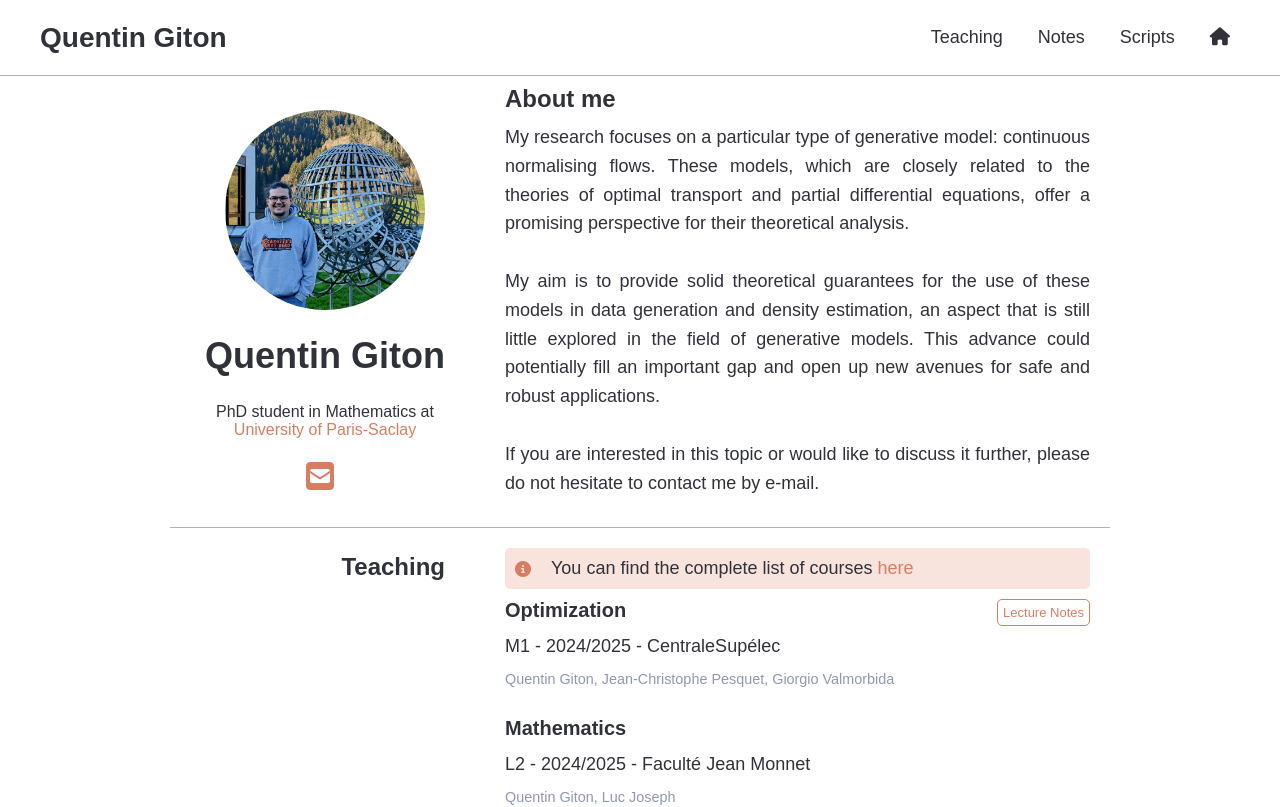
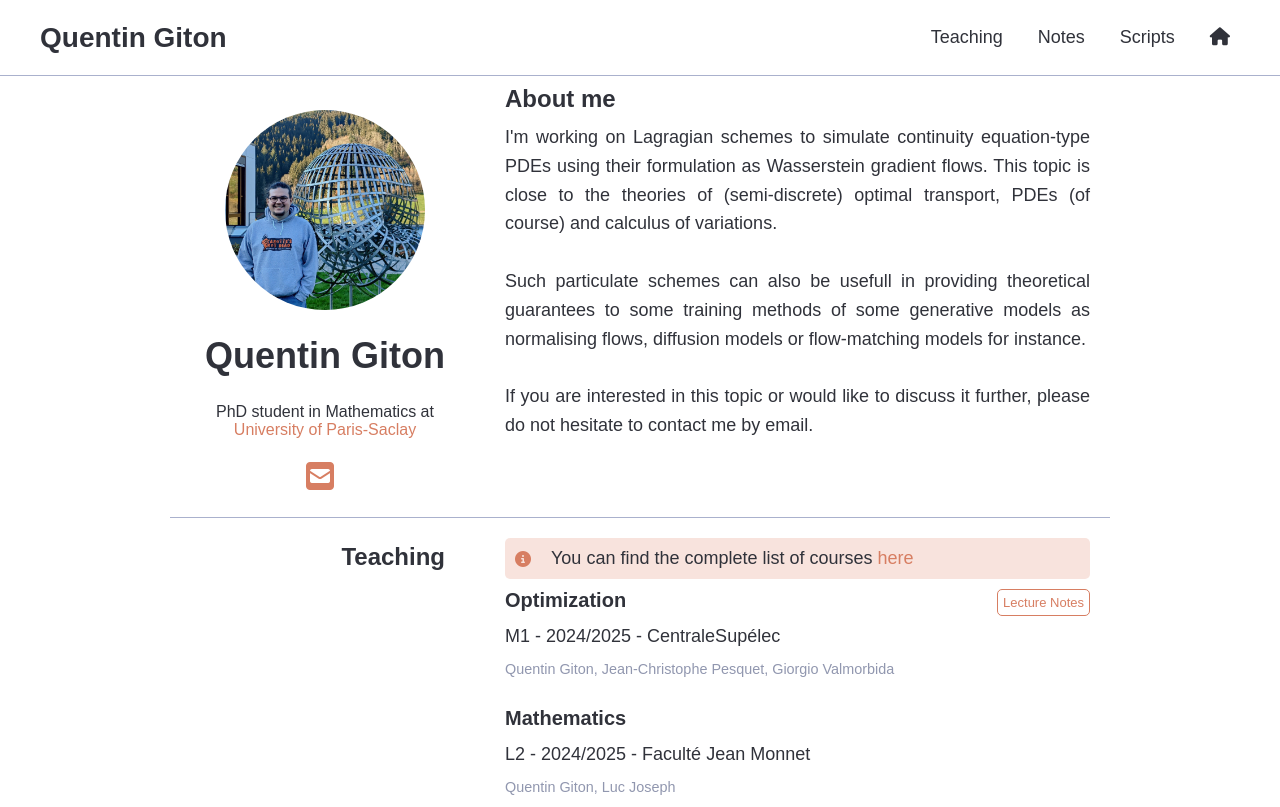
Before and after one commit to quentingiton/quentingiton.github.io, a Vue app: page / in a window 1280 px wide. Shown: the top 807 px of the page. Built offline with nearby package versions, Linux system fonts and the light colour scheme; some icons are missing.

Commit message:
changed introduction in profilecard

```diff
--- a/src/components/ProfileCard.vue
+++ b/src/components/ProfileCard.vue
@@ -35,20 +35,18 @@
       <h1>About me</h1>
       <div class="text-container">
         <p>
-          My research focuses on a particular type of generative model:
-          continuous normalising flows. These models, which are closely related
-          to the theories of optimal transport and partial differential
-          equations, offer a promising perspective for their theoretical
-          analysis. <br /><br />
+          I'm working on Lagragian schemes to simulate continuity
+          equation-type PDEs using their formulation as Wasserstein gradient flows.
+          This topic is close to the theories of (semi-discrete) optimal transport,
+          PDEs (of course) and calculus of variations. <br /><br />
 
-          My aim is to provide solid theoretical guarantees for the use of these
-          models in data generation and density estimation, an aspect that is
-          still little explored in the field of generative models. This advance
-          could potentially fill an important gap and open up new avenues for
-          safe and robust applications. <br /><br />
+          Such particulate schemes can also be usefull in providing
+          theoretical guarantees to some training methods
+          of some generative models as normalising flows, diffusion
+          models or flow-matching models for instance. <br /><br />
 
           If you are interested in this topic or would like to discuss it
-          further, please do not hesitate to contact me by e-mail.
+          further, please do not hesitate to contact me by email.
         </p>
       </div>
     </div>
```
